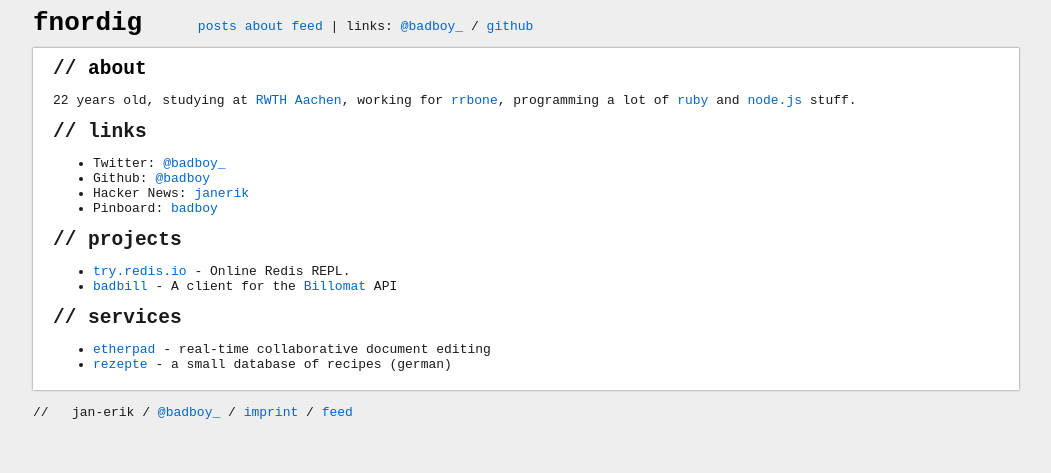
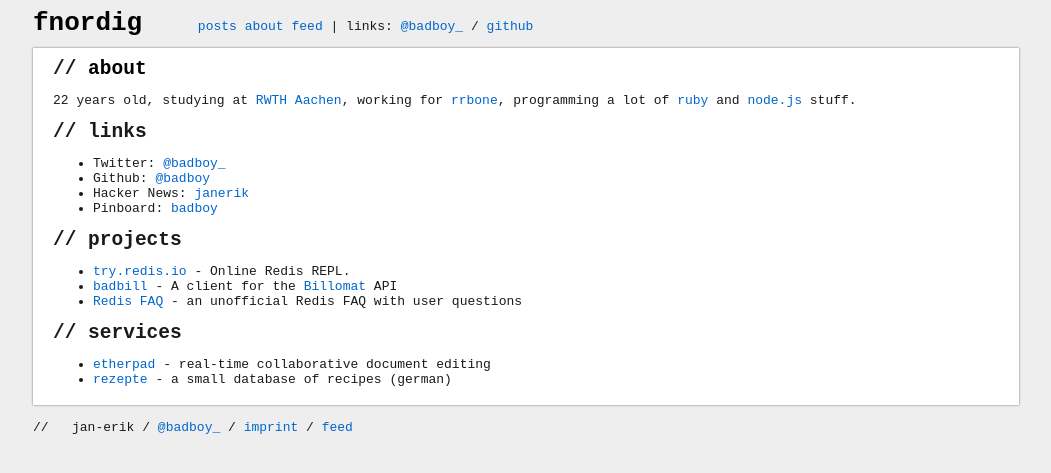
Before and after one commit to badboy/fnordig.de, a Jekyll site: the page built from about.markdown, in a window 1280 px wide. Shown: the top 473 px of the page, without its empty margins (114-1165 px from the left). Built offline with Jekyll 4.4.1, drawn with Linux system fonts in a browser that asks for light colours.

Commit message:
Added Redis FAQ as a small project

```diff
--- a/about.markdown
+++ b/about.markdown
@@ -19,6 +19,7 @@ studying at [RWTH Aachen](http://www.rwth-aachen.de/), working for
 
 * [try.redis.io](http://try.redis.io) - Online Redis REPL.
 * [badbill](https://github.com/badboy/badbill) - A client for the [Billomat](http://www.billomat.com/en/api/) API
+* [Redis FAQ](http://fnordig.de/redis-faq/) - an unofficial Redis FAQ with user questions
 
 ## // services
 
```
